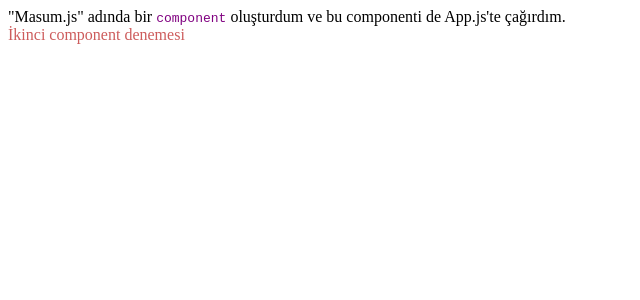
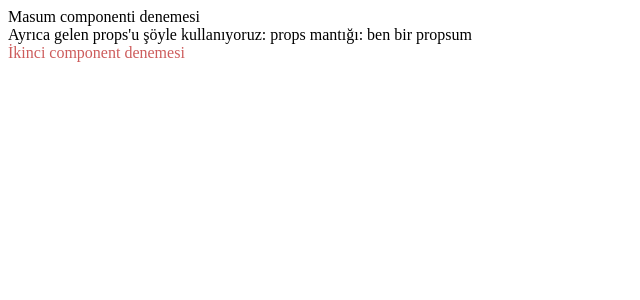
Before and after one commit to periakteon/react-giris, a React (Create React App) app: page / in a window 1280 px wide. Shown: the top 300 px of the page, without its empty margins (0-640 px from the left). Built offline with nearby package versions, Linux system fonts and the light colour scheme.

Commit message:
props nedir? props nasıl geçilir?

```diff
--- a/src/App.js
+++ b/src/App.js
@@ -2,10 +2,10 @@
 import Masum from "./components/Masum.jsx";
 
 function App() {
-
+  const propsDeneme = "props mantığı: ben bir propsum"
   return (
     <div className="app">
-      <Masum/>
+      <Masum propsIcınBoyleYapiyoruz = {propsDeneme}/>
       <Deneme/>
     </div>
   );
--- a/src/components/Masum.jsx
+++ b/src/components/Masum.jsx
@@ -1,8 +1,14 @@
 import "../App.css"
 
-const Masum = () => {
+const Masum = ({propsIcınBoyleYapiyoruz}) => {
+
+  console.log("ilk prop:", propsIcınBoyleYapiyoruz);
   return (
-    <div>"Masum.js" adında bir <code>component</code> oluşturdum ve bu componenti de App.js'te çağırdım. </div>
+    <div>
+      Masum componenti denemesi
+      <br />
+      Ayrıca gelen props'u şöyle kullanıyoruz: {propsIcınBoyleYapiyoruz}
+    </div>
   )
 }
 
```
Also changed, not shown: 1 other file (tests, documents, lock files or other folders).
